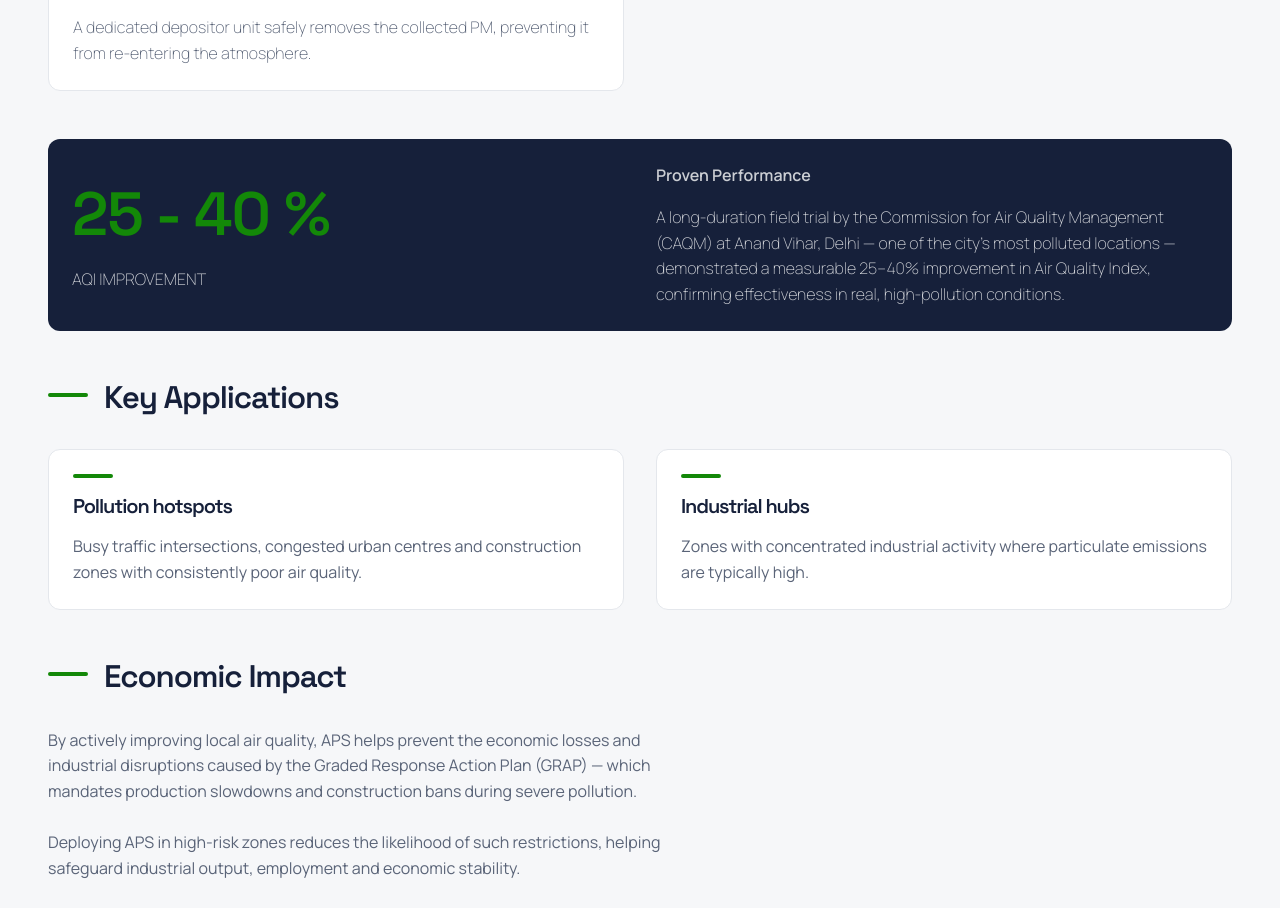
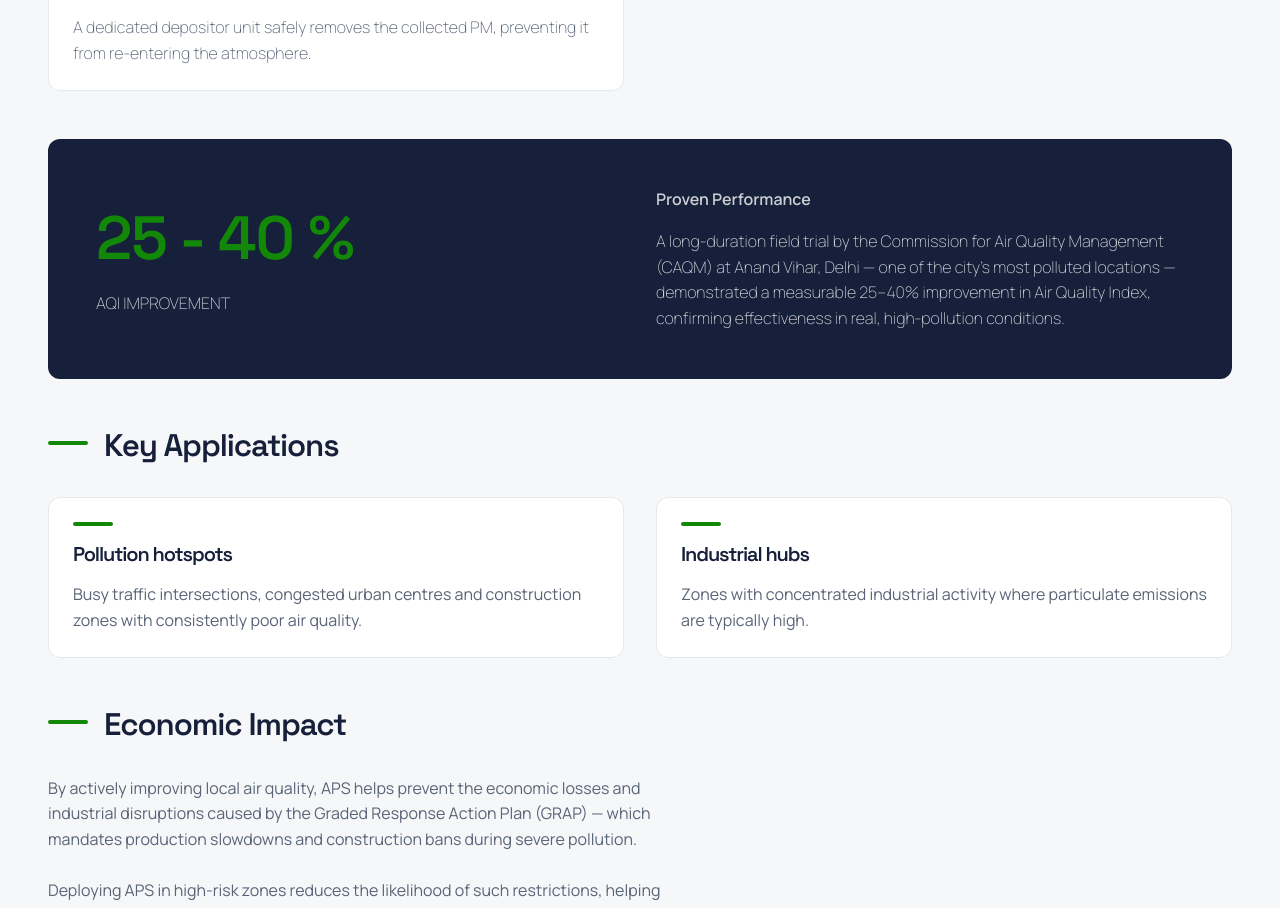
Before and after one commit to divyanshchahar/kinesis, a Next.js app: page /products/ambient_air_purification in a window 1280 px wide. Shown: the part 1000-1908 px from the top of the page. Built offline with nearby package versions, Linux system fonts and the light colour scheme.

Commit message:
updated styling

```diff
--- a/src/app/products/ambient_air_purification/page.module.css
+++ b/src/app/products/ambient_air_purification/page.module.css
@@ -13,11 +13,12 @@
     border-radius: var(--radius-3);
 }
 
-@media screen and (min-width: 480px) {
+@media screen and (min-width: 693px) {
 
     .highlightcard {
         flex-direction: row;
         align-items: center;
+        padding: var(--dimension-6);
 
         div {
             flex: 1;
```
